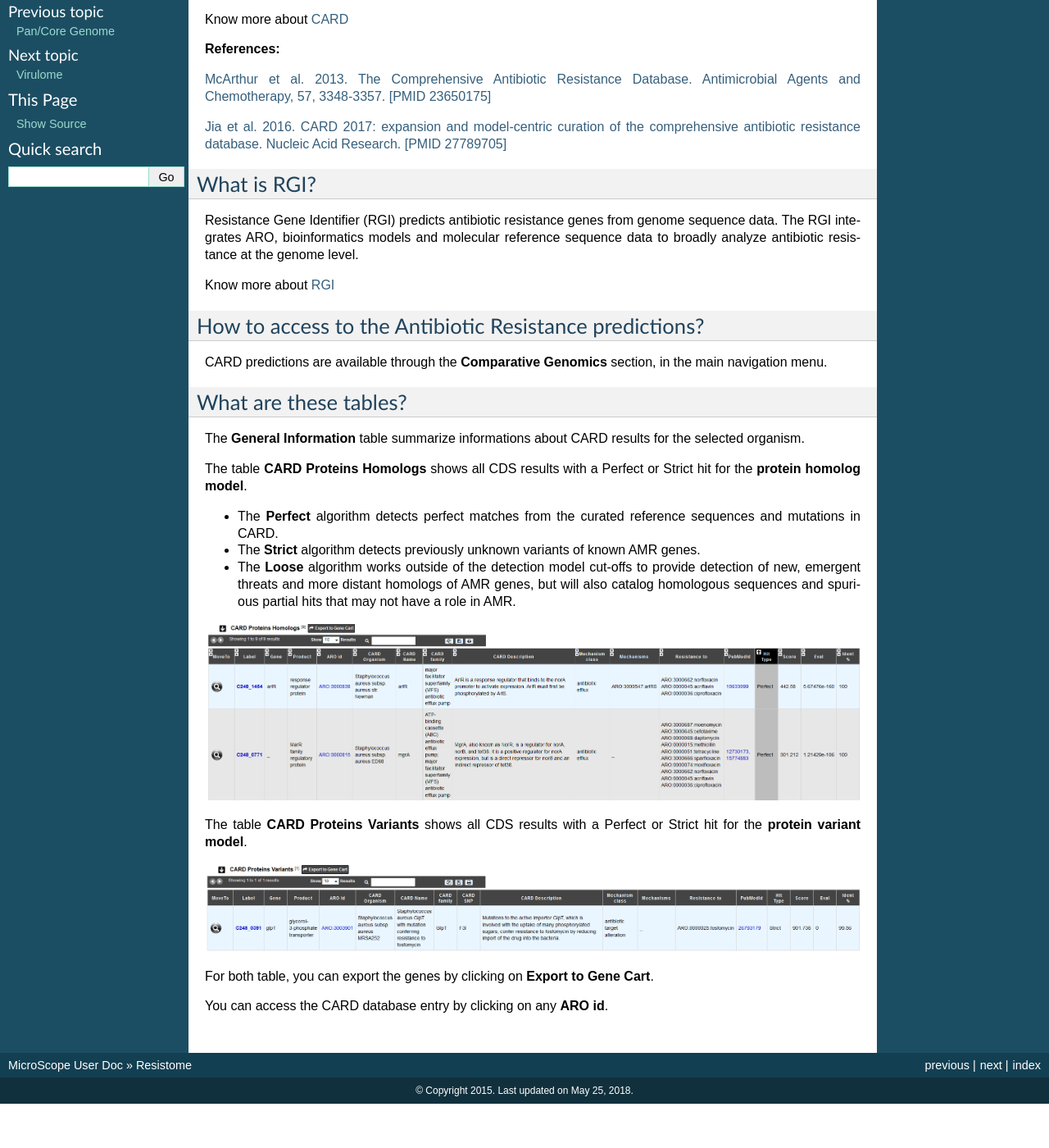
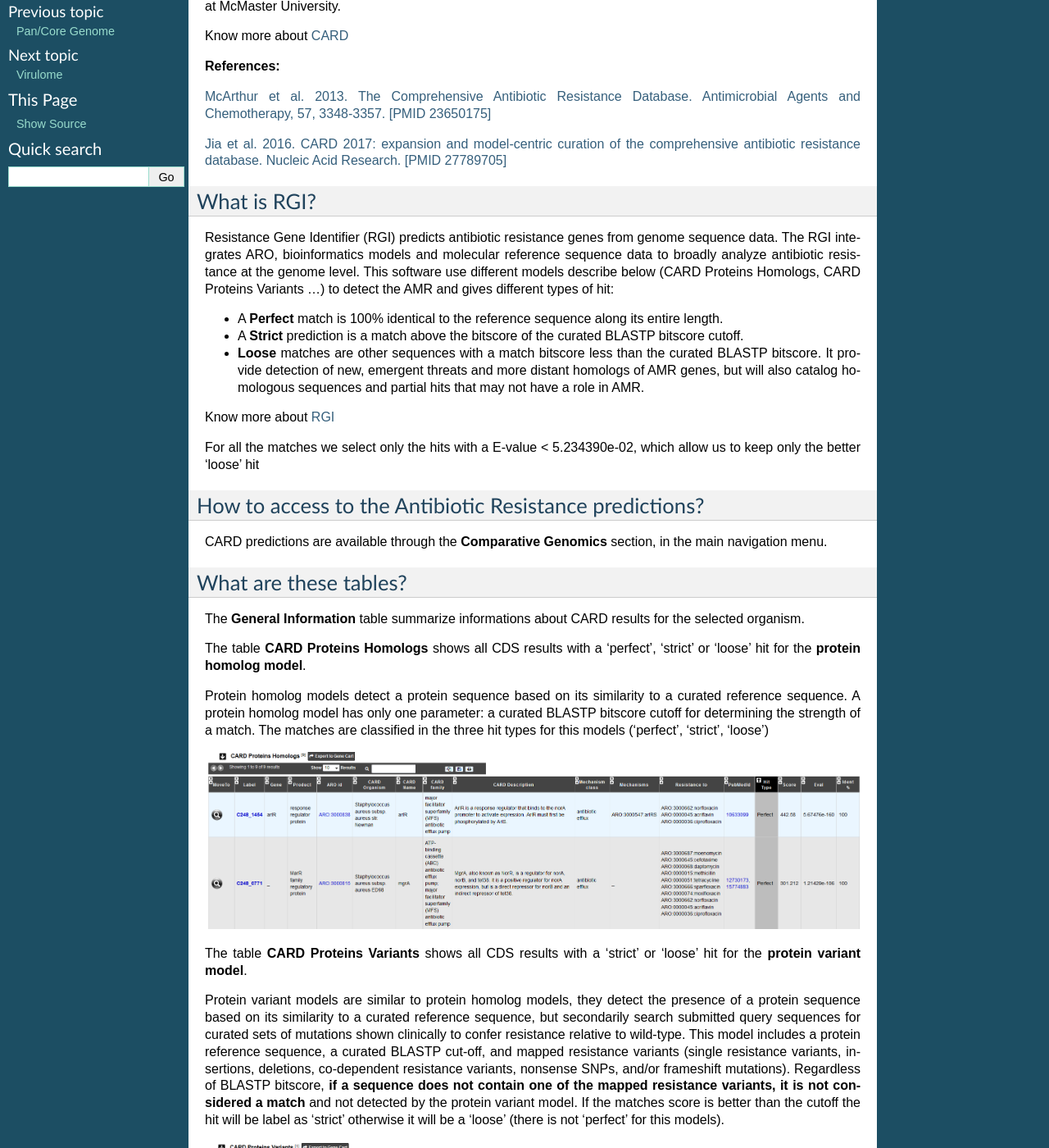
Before and after one commit to labgem/microscope-user-doc, a Sphinx documentation site: the page built from docs/content/compgenomics/card.rst, in a window 1280 px wide and 1400 px high, scrolled down 193 px. Shown: the whole window at 82% size. Built offline with Sphinx 7.4.7, drawn with Linux system fonts in a browser that asks for light colours; formulas are drawn with MathJax 3; before the commit the page ends 1539 px from its top, so only the background shows below that; some of the changed text lies outside the part shown.

Commit message:
Update card.rst

```diff
--- a/docs/content/compgenomics/card.rst
+++ b/docs/content/compgenomics/card.rst
@@ -5,7 +5,7 @@ Resistome
 What is CARD?
 -------------------------------------------------------
 
-The CARD is a rigorously curated collection of known resistance determinants and associated antibiotics, organized by the Antibiotic Resistance Ontology (ARO) and AntiMicrobial Resistance (AMR) gene detection models.
+The CARD is a rigorously curated collection of known resistance determinants and associated antibiotics, organized by the Antibiotic Resistance Ontology (ARO) and AntiMicrobial Resistance (AMR) gene detection models at McMaster University.
 
 Know  more about `CARD <https://card.mcmaster.ca/home>`_
 
@@ -22,9 +22,15 @@ What is RGI?
 -------------------------------------------------------
 
 Resistance Gene Identifier (RGI) predicts antibiotic resistance genes from genome sequence data. The RGI integrates ARO, bioinformatics models and molecular reference sequence data to broadly analyze antibiotic resistance at the genome level.
+This software use different models describe below (CARD Proteins Homologs, CARD Proteins Variants ...) to detect the AMR and gives different types of hit:
+
+- A **Perfect** match is 100% identical to the reference sequence along its entire length.
+- A **Strict** prediction is a match above the bitscore of the curated BLASTP bitscore cutoff.
+- **Loose** matches are other sequences with a match bitscore less than the curated BLASTP bitscore. It provide detection of new, emergent threats and more distant homologs of AMR genes, but will also catalog homologous sequences and partial hits that may not have a role in AMR.
 
 Know  more about `RGI <https://card.mcmaster.ca/analyze/rgi>`_
 
+For all the matches we select only the hits with a E-value < 5.234390e-02, which allow us to keep only the better 'loose' hit
 
 How to access to the Antibiotic Resistance predictions?
 ----------------------------------------------------------
@@ -36,18 +42,33 @@ What are these tables?
 
 The **General Information** table summarize informations about CARD results for the selected organism.
 
-The table **CARD Proteins Homologs** shows all CDS results with a Perfect or Strict hit for the **protein homolog model**.
+The table **CARD Proteins Homologs** shows all CDS results with a 'perfect', 'strict' or 'loose' hit for the **protein homolog model**.
 
-- The **Perfect** algorithm detects perfect matches from the curated reference sequences and mutations in CARD.
-- The **Strict** algorithm detects previously unknown variants of known AMR genes.
-- The **Loose** algorithm works outside of the detection model cut-offs to provide detection of new, emergent threats and more distant homologs of AMR genes, but will also catalog homologous sequences and spurious partial hits that may not have a role in AMR.
+Protein homolog models detect a protein sequence based on its similarity to a curated reference sequence. A protein homolog model has only one parameter: a curated BLASTP bitscore cutoff for determining the strength of a match. The matches are classified in the three hit types for this models ('perfect', 'strict', 'loose')
 
 .. image:: img/CARD_Homologs.PNG
 
-The table **CARD Proteins Variants** shows all CDS results with a Perfect or Strict hit for the **protein variant model**.
+The table **CARD Proteins Variants** shows all CDS results with a 'strict' or 'loose' hit for the **protein variant model**.
+
+Protein variant models are similar to protein homolog models, they detect the presence of a protein sequence based on its similarity to a curated reference sequence, but secondarily search submitted query sequences for curated sets of mutations shown clinically to confer resistance relative to wild-type. This model includes a protein reference sequence, a curated BLASTP cut-off, and mapped resistance variants (single resistance variants, insertions, deletions, co-dependent resistance variants, nonsense SNPs, and/or frameshift mutations).
+Regardless of BLASTP bitscore, **if a sequence does not contain one of the mapped resistance variants, it is not considered a match** and not detected by the protein variant model. If the matches score is better than the cutoff the hit will be label as 'strict' otherwise it will be a 'loose' (there is not 'perfect' for this models).
+
 
 .. image:: img/CARD_Variants.PNG
 
-For both table, you can export the genes by clicking on **Export to Gene Cart**.
+The table **CARD Overexpression** shows all CDS results with a 'perfect', 'strict' or 'loose' hit for the **protein overexpression model**.
+
+This model detects protein overexpression based on the presence of mutations:
+
+- The detection of the protein without an associated mutation indicates that the protein is likely to be expressed at low or basal levels.
+- The detection of the protein with the mutation indicates that the protein is likely overexpressed.
+
+This model reflects that even if certain proteins are functional with and without mutations, the difference in the level of expression can lead to resistance to specific drugs. Protein overexpression models have two parameters: a curated BLASTP cutoff, and a curated set of mutations (single resistance variants, frameshift mutations, indels ...) shown clinically to confer resistance. This model type is a combination of the protein homolog and protein variant model which can categorized hit as 'perfect', 'strict', or 'loose' with no mutation(s) or as 'strict' or 'loose' with mutation(s).
+If a mutation is detected, the **CARD SNP** field will give the position and the amino acid(s) involved in the mutation.
+
+.. image:: img/CARD_Overexpression.PNG
+
+
+For all tables, you can export the genes by clicking on **Export to Gene Cart**.
 
 You can access the CARD database entry by clicking on any **ARO id**.
```
